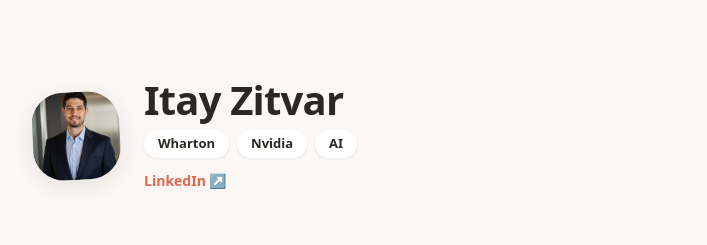
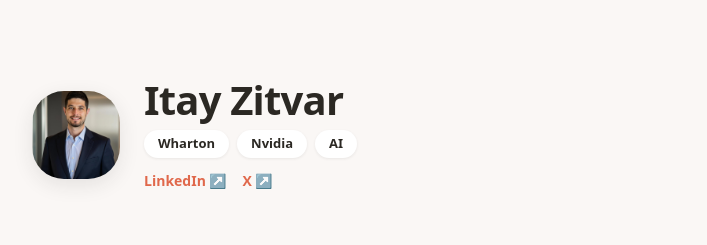
Before and after one commit to itayzit/zitvar-ai, a Next.js app: page / in a window 1280 px wide. Shown: the top 245 px of the page, without its empty margins (286-993 px from the left). Built offline with nearby package versions, Linux system fonts and the light colour scheme; a web font is replaced by a local one.

Commit message:
Add X profile link, remove photo tilt
Co-Authored-By: Claude Fable 5 <noreply@anthropic.com>

```diff
--- a/src/components/Hero.tsx
+++ b/src/components/Hero.tsx
@@ -30,7 +30,7 @@ export default function Hero() {
         <img
           src="/profile.jpg"
           alt="Itay Zitvar"
-          className="w-[88px] h-[88px] rounded-[32px] object-cover -rotate-3 shadow-[0_6px_20px_rgba(43,40,35,0.10)]"
+          className="w-[88px] h-[88px] rounded-[32px] object-cover shadow-[0_6px_20px_rgba(43,40,35,0.10)]"
         />
         <div>
           <h2
@@ -49,14 +49,24 @@ export default function Hero() {
               </span>
             ))}
           </div>
+          <div className="mt-3 flex gap-4">
             <a
               href="https://www.linkedin.com/in/itayzitvar/"
               target="_blank"
               rel="noopener noreferrer"
-            className="mt-3 inline-block text-[14px] font-semibold text-accent hover:underline hover:underline-offset-4"
+              className="text-[14px] font-semibold text-accent hover:underline hover:underline-offset-4"
             >
               LinkedIn ↗
             </a>
+            <a
+              href="https://x.com/itayzit"
+              target="_blank"
+              rel="noopener noreferrer"
+              className="text-[14px] font-semibold text-accent hover:underline hover:underline-offset-4"
+            >
+              X ↗
+            </a>
+          </div>
         </div>
       </div>
 
```
Lines whose indentation alone changed are shown as unchanged.
